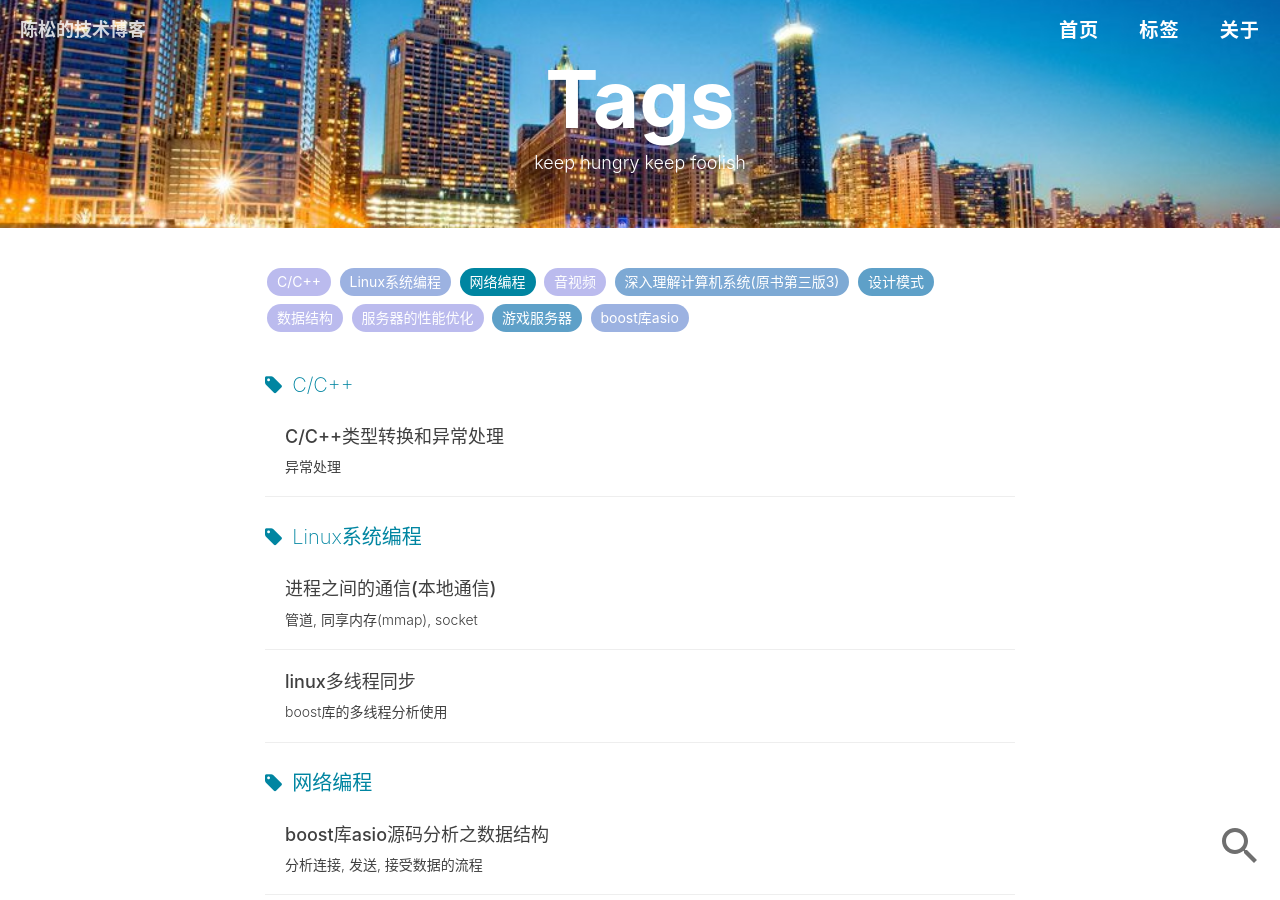
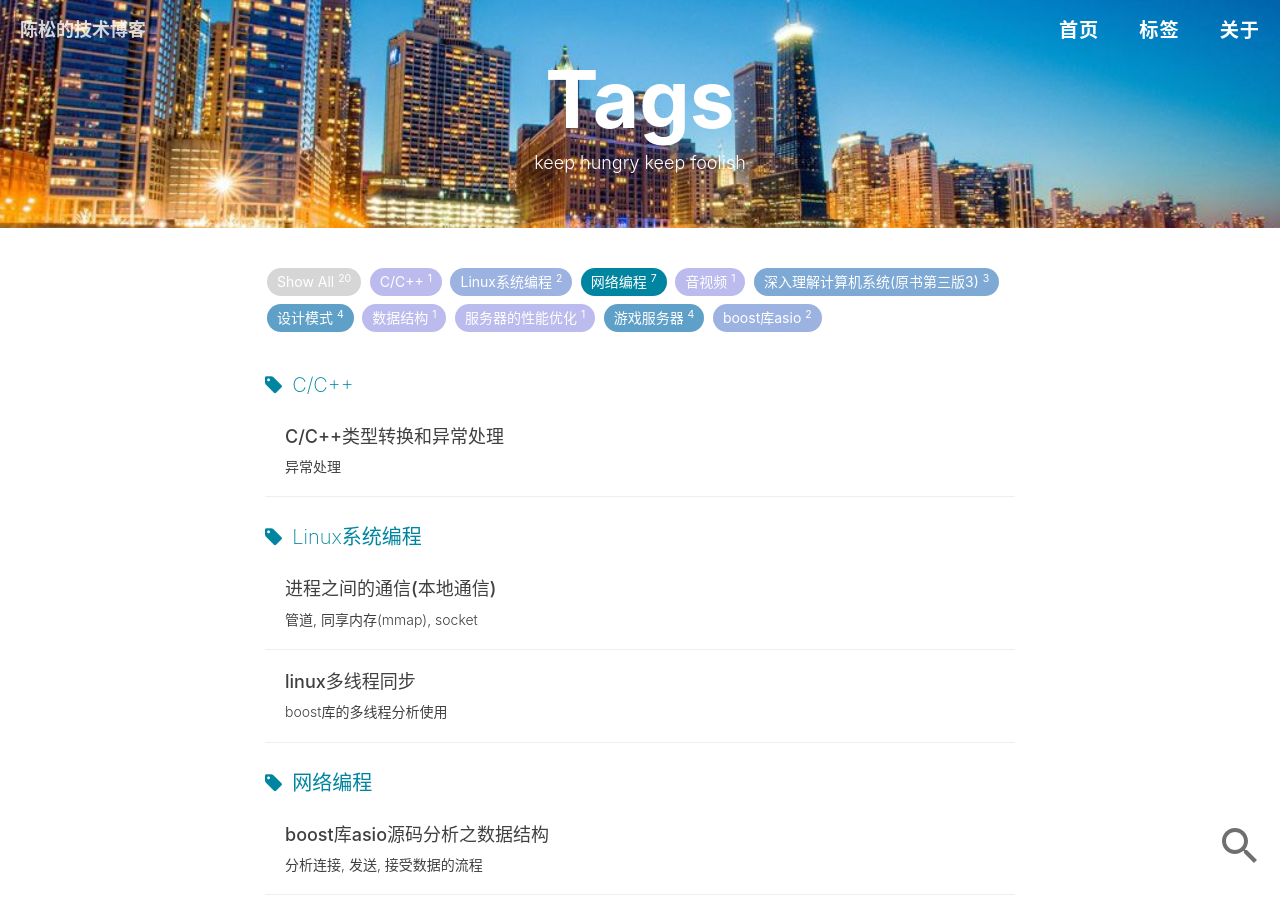
Before and after one commit to chensongpoixs/chensongpoixs.github.io, a Jekyll site: the page built from tags.html, in a window 1280 px wide and 900 px high. Built offline with Jekyll 4.4.1, drawn with Linux system fonts in a browser that asks for light colours; nearby versions of some CDN libraries; comment, search, counter and statistics services are not loaded.

Commit message:
文章篇数统计

```diff
--- a/about.html
+++ b/about.html
@@ -32,6 +32,7 @@ header-img: "img/post-bg-rwd.jpg"
         <li><a href="https://github.com">GitHub</a></li>
         <li><a href="https://analytics.google.com/analytics">Google Analytics</a></li>
         <li><a href="https://tongji.baidu.com/web/27281797/overview/index"> Baidu Analytics</a></li>
+		<li><a href="https://github.com/Qihoo360">360</a></li>
     </ul>
 </div>
 
--- a/tags.html
+++ b/tags.html
@@ -24,9 +24,18 @@ header-img: "img/tag-bg.jpg"
 	<div class="row">
 		<div class="col-lg-8 col-lg-offset-2 col-md-10 col-md-offset-1">
             <!-- 标签云 -->
+
 			<div id='tag_cloud' class="tags">
+			    <!--文章总篇数-->
+				<a class="tag-button--all" data-encode="">
+					Show All
+					<sup>{{site.posts.size}}</sup>
+				</a>
 				{% for tag in site.tags %}
-				<a href="#{{ tag[0] }}" title="{{ tag[0] }}" rel="{{ tag[1].size }}">{{ tag[0] }}</a>
+				<a href="#{{ tag[0] }}" title="{{ tag[0] }}" rel="{{ tag[1].size }}">{{ tag[0] }}
+				<!--tag 文章篇数-->
+				<sup>{{tag[1].size}}</sup>
+				</a>
 				{% endfor %}
 			</div>
 
```
